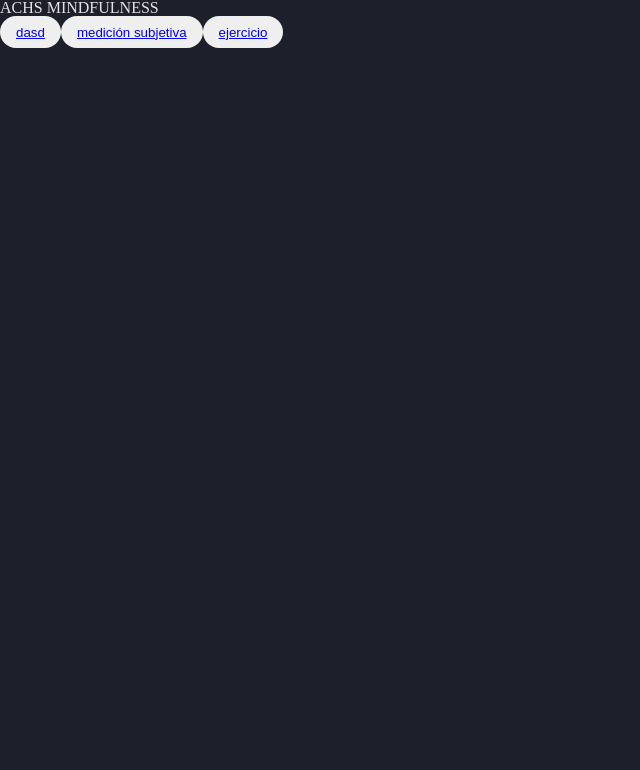
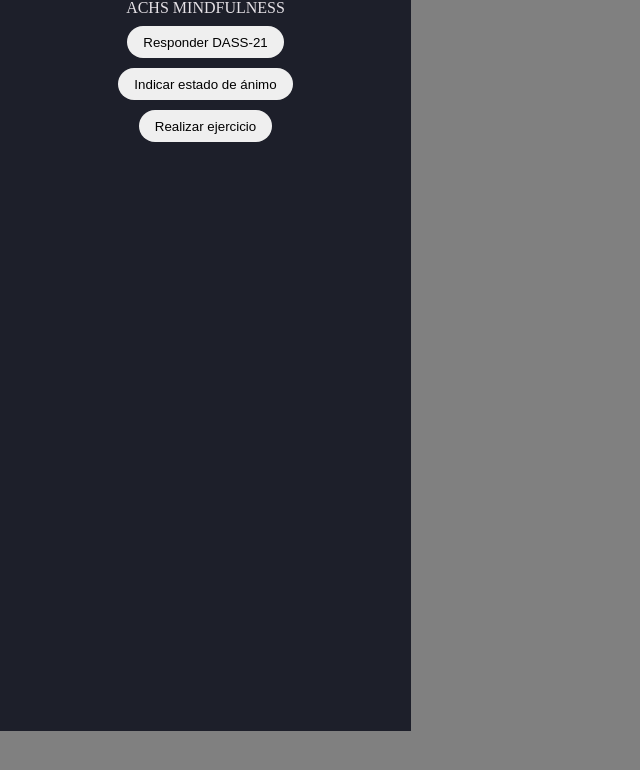
Before and after one commit to alavado/achs-mindfulness, a React app: page / in a window 1280 px wide. Shown: the whole page, without its empty margins (0-640 px from the left). Built offline with nearby package versions, Linux system fonts and the light colour scheme.

Commit message:
agrega estilos a pagina principal

```diff
--- a/src/components/App/App.css
+++ b/src/components/App/App.css
@@ -1,6 +1,6 @@
 body {
-  background: #1D1F2A;
   color: #E5E1E6;
+  background: gray;
 }
 
 * {
@@ -20,3 +20,9 @@
 button:focus {
   outline: none;
 }
+
+#contenedor-app {
+  background: #1D1F2A;
+  height: 731px;
+  width: 411px;
+}
--- a/src/components/App/App.js
+++ b/src/components/App/App.js
@@ -9,6 +9,7 @@
 
 function App() {
   return (
+    <div id="contenedor-app">
       <Switch>
         <Route exact path="/" component={Principal} />
         <Route exact path="/dass21" component={Dass21} />
@@ -16,6 +17,7 @@
         <Route exact path="/ejercicios" component={SeleccionEjercicio} />
         <Route exact path="/otras" component={Otras} />
       </Switch>
+    </div>
   );
 }
 
--- a/src/components/Principal/Principal.css
+++ b/src/components/Principal/Principal.css
@@ -0,0 +1,9 @@
+#contenedor-principal {
+  display: flex;
+  flex-direction: column;
+  align-items: center;
+}
+
+#contenedor-principal button {
+  margin-top: 10px;
+}
--- a/src/components/Principal/Principal.js
+++ b/src/components/Principal/Principal.js
@@ -1,14 +1,18 @@
 import React from 'react'
-import { Link } from 'react-router-dom'
+import { useHistory } from 'react-router-dom'
 import './Principal.css'
 
 const Principal = () => {
+
+  const history = useHistory()
+  const navegar = path => () => history.push(path)
+
   return (
-    <div>
+    <div id="contenedor-principal">
       <div>ACHS MINDFULNESS</div>
-      <button><Link to="/dass21">dasd</Link></button>
-      <button><Link to="/subjetiva">medición subjetiva</Link></button>
-      <button><Link to="/ejercicios">ejercicio</Link></button>
+      <button onClick={navegar('/dass21')}>Responder DASS-21</button>
+      <button onClick={navegar('/subjetiva')}>Indicar estado de ánimo</button>
+      <button onClick={navegar('/ejercicios')}>Realizar ejercicio</button>
     </div>
   )
 }
```
Also changed, not shown: 1 other file. Lines whose indentation alone changed are shown as unchanged.
